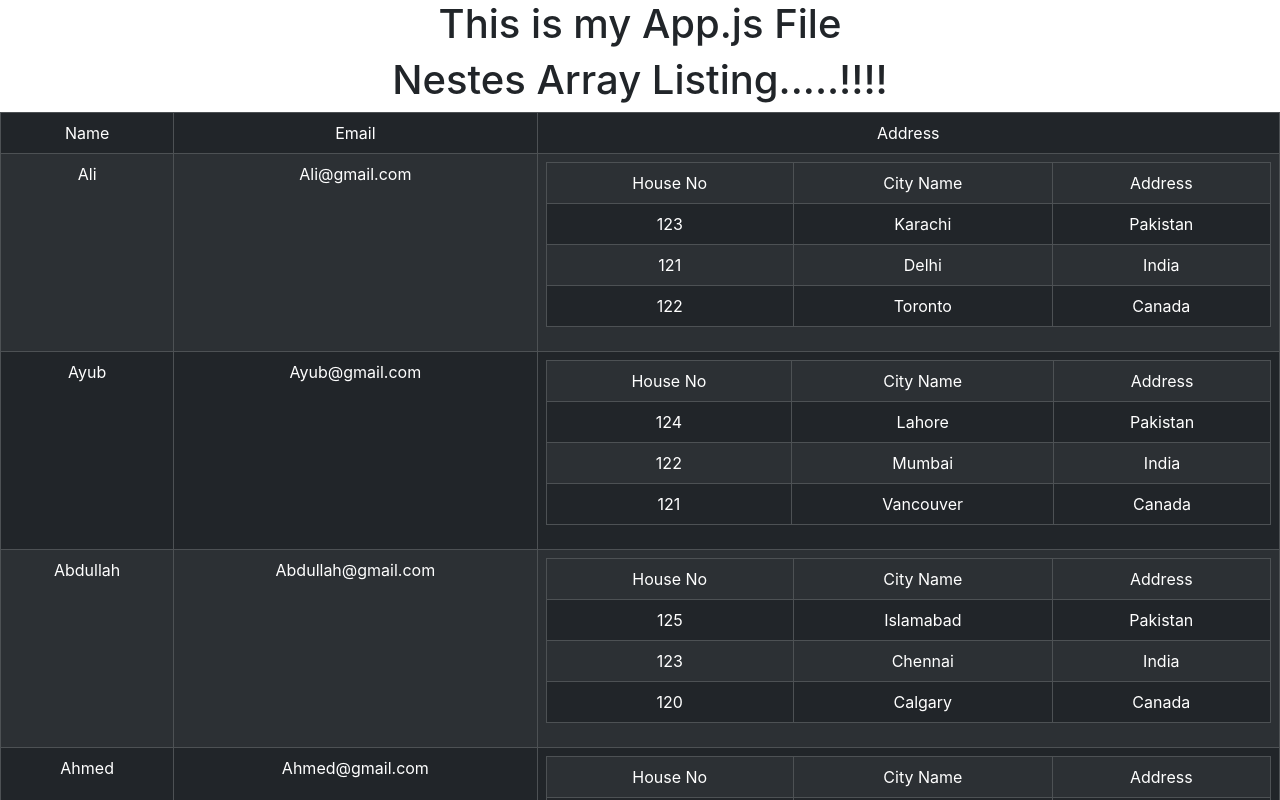
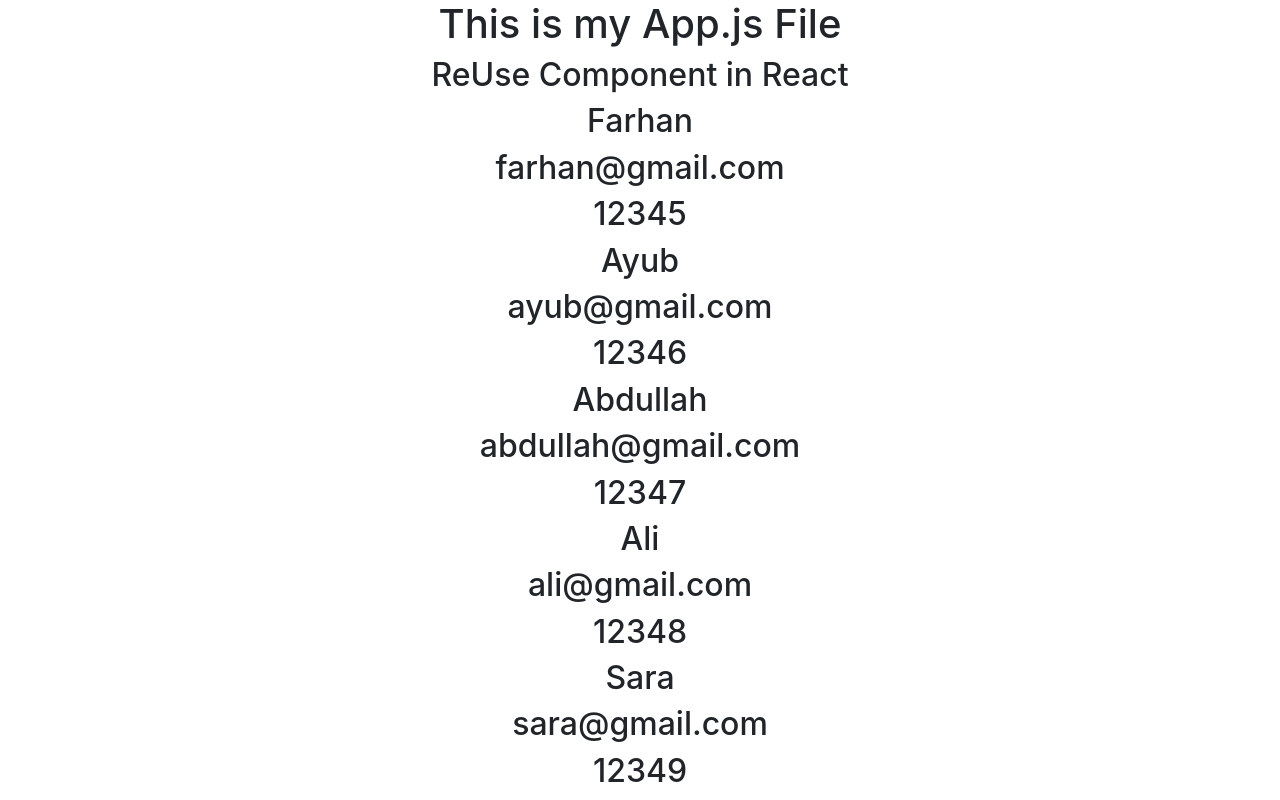
Before and after one commit to Farhan559/React_Project, a React (Create React App) app: page /employee/1/1 in a window 1280 px wide. Shown: the top 800 px of the page. Built offline with nearby package versions, Linux system fonts and the light colour scheme.

Commit message:
feat: Added ReUse Component

```diff
--- a/src/App.js
+++ b/src/App.js
@@ -1,7 +1,8 @@
 // import React,{useState} from 'react';
 import { useState } from 'react';
 import './App.css';
-import NestedArrayListing from './components/NestedArrayListing';
+// import NestedArrayListing from './components/NestedArrayListing';
+import ReuseComp from './components/ReuseComp';
 // import UseContext from './components/API Context/UseContext';
 // import ArrayListing from './components/ArrayListing';
 // import One from './components/API Context/One';
@@ -94,7 +95,8 @@ function App() {
       {/* <UseContext /> */}
       {/* <One /> */}
       {/* <ArrayListing /> */}
-      <NestedArrayListing />
+      {/* <NestedArrayListing /> */}
+      <ReuseComp />
     </div>
   );
 }
--- /dev/null
+++ b/src/components/Employee.jsx
@@ -0,0 +1,16 @@
+import React from 'react'
+
+const Employee = (prop) => {
+  return (
+    <>
+   <h2> {prop.data.name} </h2>
+   <h2> {prop.data.email} </h2>
+   <h2> {prop.data.contact} </h2>
+
+    </>
+
+
+  )
+}
+
+export default Employee
--- /dev/null
+++ b/src/components/ReuseComp.jsx
@@ -0,0 +1,26 @@
+import React from 'react'
+import Employee from './Employee';
+
+const ReuseComp = () => {
+    const employees = [
+        { name: "Farhan", email: "farhan@gmail.com", contact: "12345" },
+        { name: "Ayub", email: "ayub@gmail.com", contact: "12346" },
+        { name: "Abdullah", email: "abdullah@gmail.com", contact: "12347" },
+        { name: "Ali", email: "ali@gmail.com", contact: "12348" },
+        { name: "Sara", email: "sara@gmail.com", contact: "12349" },
+        { name: "Zara", email: "zara@gmail.com", contact: "12350" }
+    ];
+  return (
+    <>
+      <h2>ReUse Component in React</h2>
+      {
+        employees.map((item,i)=>
+
+            <Employee data={item} />
+        )
+      }
+    </>
+  )
+}
+
+export default ReuseComp
```
